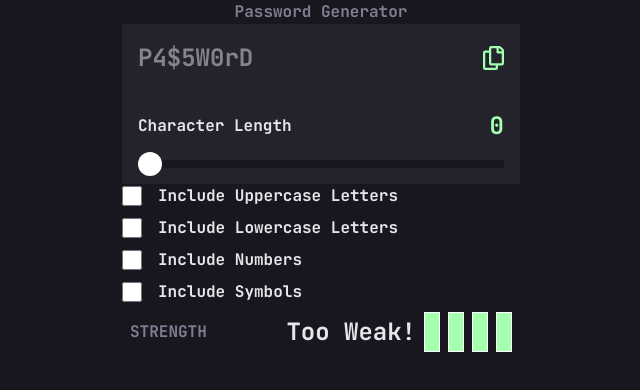
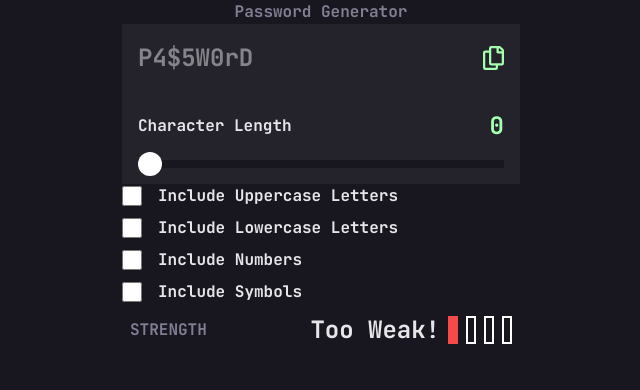
Before and after one commit to SuhasPatnaik/password-generator-app, a React (Vite) app: page / in a window 1280 px wide. Shown: the top 390 px of the page, without its empty margins (319-959 px from the left). Built offline with nearby package versions, Linux system fonts and the light colour scheme.

Commit message:
Improved object keys to be alphanumeric and minor bug fixes

```diff
--- a/src/App.tsx
+++ b/src/App.tsx
@@ -109,10 +109,10 @@ function ComplexityOptions() {
 }
 
 const strengthLevels = {
-  "Too Weak!": { filledBars: 1, color: "bg-red" },
-  Weak: { filledBars: 2, color: "bg-orange" },
-  Medium: { filledBars: 3, color: "bg-yellow" },
-  Strong: { filledBars: 4, color: "bg-neon-green" },
+  tooWeak: { label: "Too Weak!", filledBars: 1, color: "bg-red" },
+  weak: { label: "Weak", filledBars: 2, color: "bg-orange" },
+  medium: { label: "Medium", filledBars: 3, color: "bg-yellow" },
+  strong: { label: "Strong", filledBars: 4, color: "bg-neon-green" },
 };
 
 function StrengthGauge() {
@@ -125,10 +125,10 @@ function StrengthGauge() {
           {Array.from({ length: 4 }).map((_, index) => (
             <div
               key={index}
-              className={`w-4 h-10 border border-white ${
-                index < strengthLevels["Strong"].filledBars
-                  ? strengthLevels["Strong"].color
-                  : "bg-transparent"
+              className={`w-2.5 h-7 ${
+                index < strengthLevels.tooWeak.filledBars
+                  ? strengthLevels.tooWeak.color
+                  : "border-2 border-white"
               }`}
             ></div>
           ))}
```
